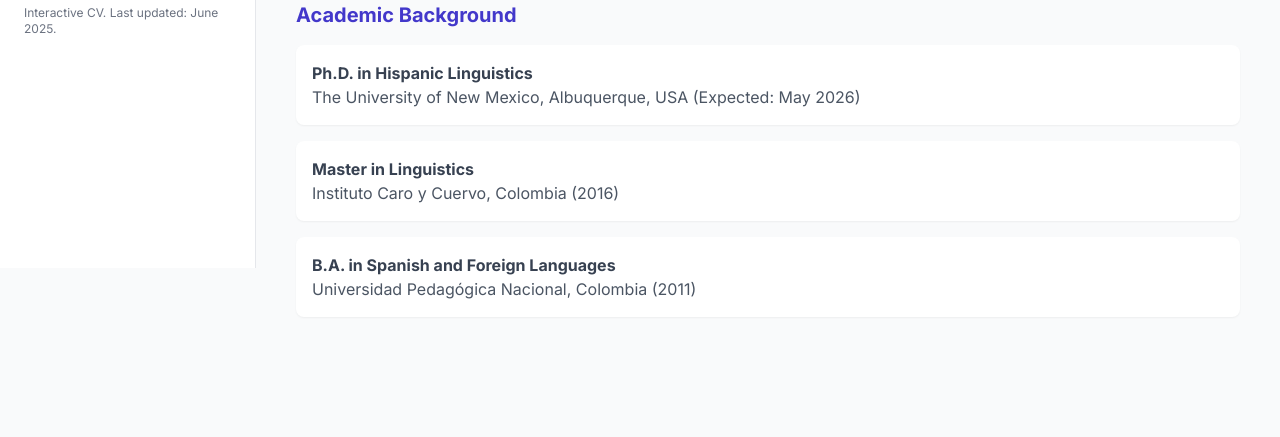
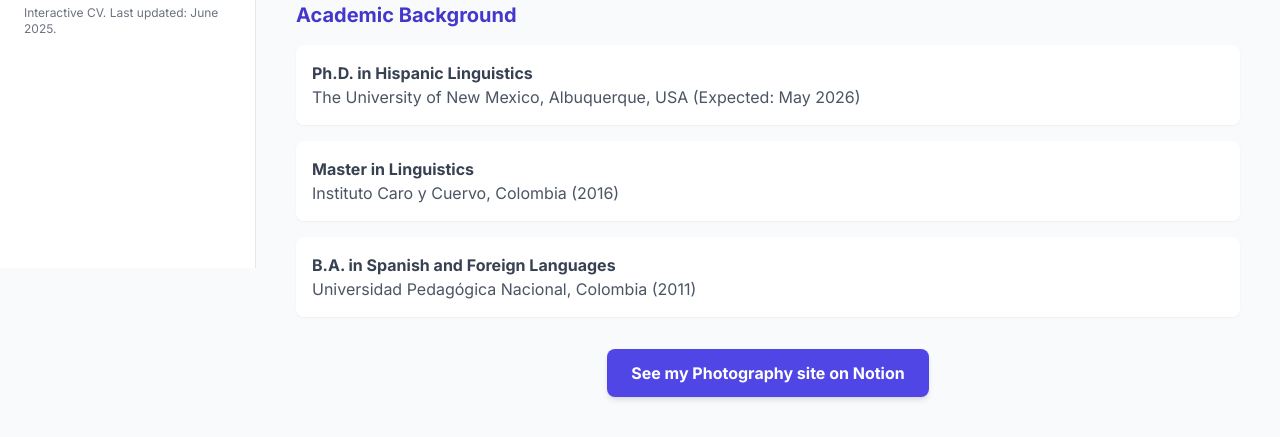
Before and after one commit to fredymrodriguez/fredymrodriguez.github.io, a plain HTML site: page index.html in a window 1280 px wide. Shown: the part 532-969 px from the top of the page. Before the commit the page ends 889 px from the top, so only its background shows below. Drawn offline with nearby package versions, Linux system fonts and the light colour scheme.

Commit message:
Update index.html

```diff
--- a/index.html
+++ b/index.html
@@ -130,6 +130,13 @@
                         </div>
                     </div>
                 </div>
+
+                <div class="mt-8 text-center">
+                    <a href="https://grove-truffle-beb.notion.site/Fredography-56c7f462056d4f059ab8b38d4b9b877a?pvs=74" target="_blank" class="inline-block bg-indigo-600 hover:bg-indigo-700 text-white font-bold py-3 px-6 rounded-lg shadow-md transition duration-300 ease-in-out">
+                        See my Photography site on Notion
+                    </a>
+                </div>
+
             </section>
 
             <!-- Experience Section -->
```
